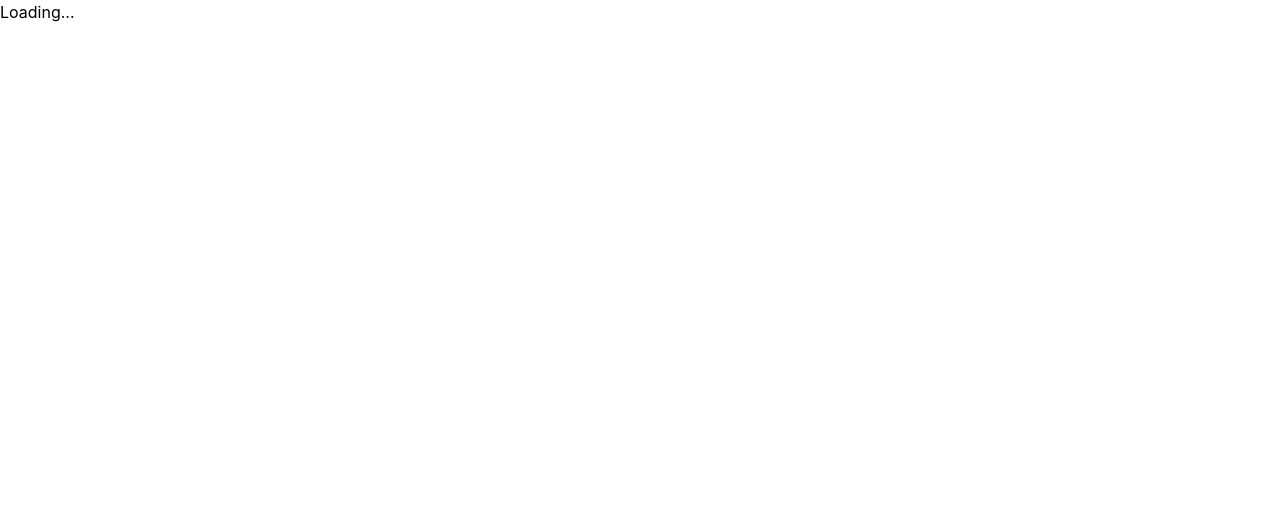
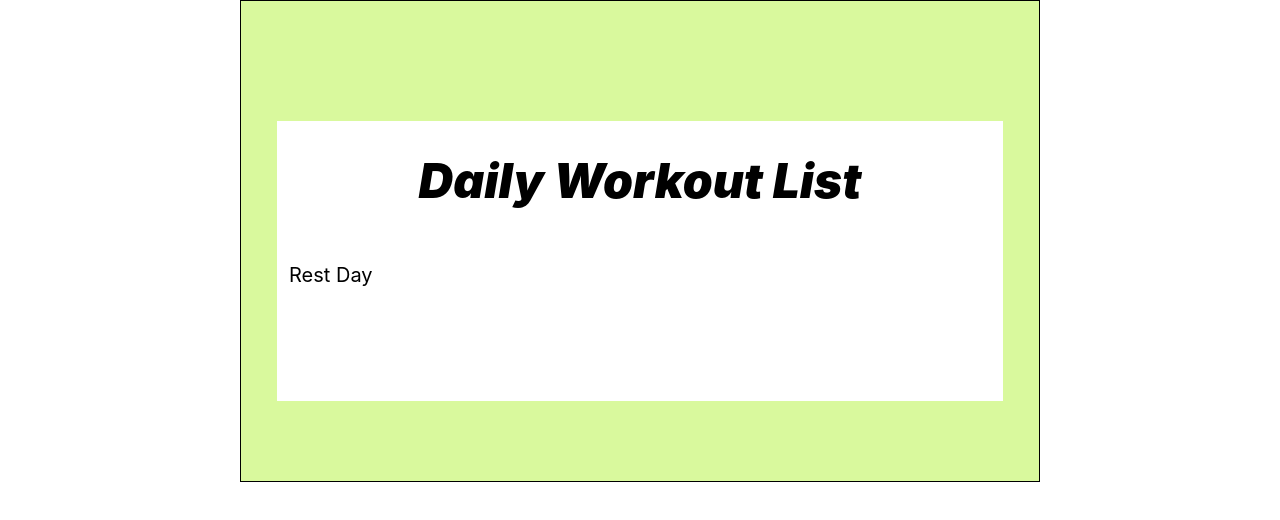
Before and after one commit to dennislam4/CrossPlatformTrainer, a React (Create React App) app in the folder frontend/: page /daily-workouts/1/1 in a window 1280 px wide. Shown: the top 520 px of the page. Built offline with nearby package versions, Linux system fonts and the light colour scheme.

Commit message:
Weekly Fitness Plan * add Rest Days to workouts

```diff
--- a/frontend/src/pages/DailyWorkoutList.js
+++ b/frontend/src/pages/DailyWorkoutList.js
@@ -1,5 +1,6 @@
 import React, { useEffect, useState } from "react";
 import WorkoutCard from "./WorkoutCard";
+import RestDay from "./RestDay";
 
 const DailyWorkoutList = ({ userId, day }) => {
   const [workoutCards, setWorkoutCards] = useState([]);
@@ -37,7 +38,7 @@ const DailyWorkoutList = ({ userId, day }) => {
   }
 
   if (!workoutCards.length) {
-    return <div>Loading...</div>;
+    return <RestDay day={day} />;
   }
 
   return (
--- /dev/null
+++ b/frontend/src/pages/RestDay.js
@@ -0,0 +1,19 @@
+import React from "react";
+
+function RestDay({ day }) {
+  return (
+    <div className="flex flex-col justify-center px-9 py-20 mx-auto w-full text-xl bg-lime-200 border border-black border-solid max-w-[800px]">
+      <div className="flex flex-col px-3 pt-9 pb-20 mt-10 w-full bg-white">
+        <div className="self-center text-5xl italic font-black text-black mb-10">
+          Daily Workout List
+        </div>
+        <div className="mb-8">
+          <h2 className="text-2xl font-semibold mb-4">{day}</h2>
+          Rest Day
+        </div>
+      </div>
+    </div>
+  );
+}
+
+export default RestDay;
--- a/frontend/src/pages/WeeklyFitnessPlan.js
+++ b/frontend/src/pages/WeeklyFitnessPlan.js
@@ -33,7 +33,7 @@ const WeeklyFitnessPlan = () => {
         throw response;
       })
       .then((data) => {
-        console.log("Data received from API:", data); // Log the raw data
+        // console.log("Data received from API:", data); // Log the raw data
         setWorkouts(data.workouts || []);
       })
       .catch((error) => {
```
